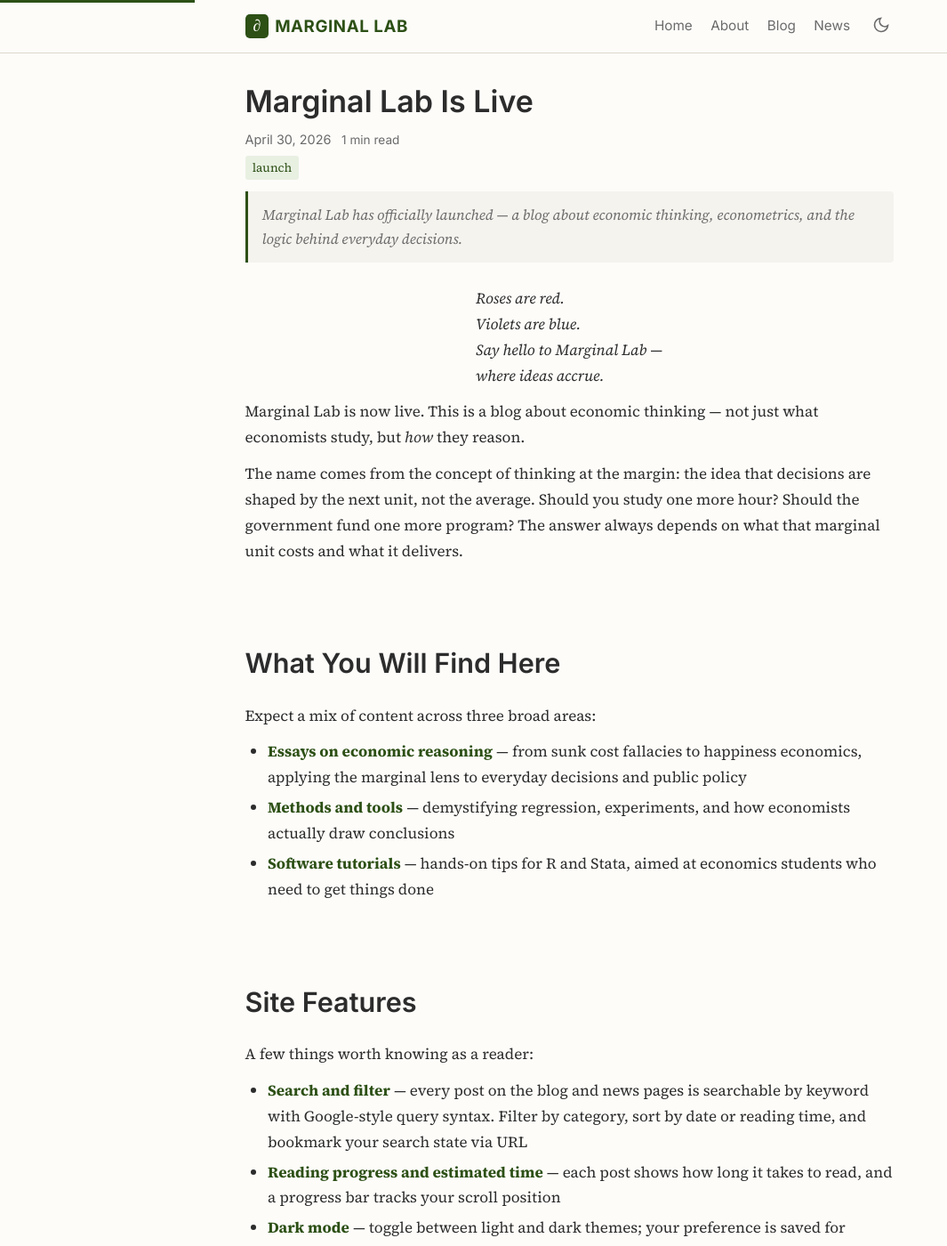
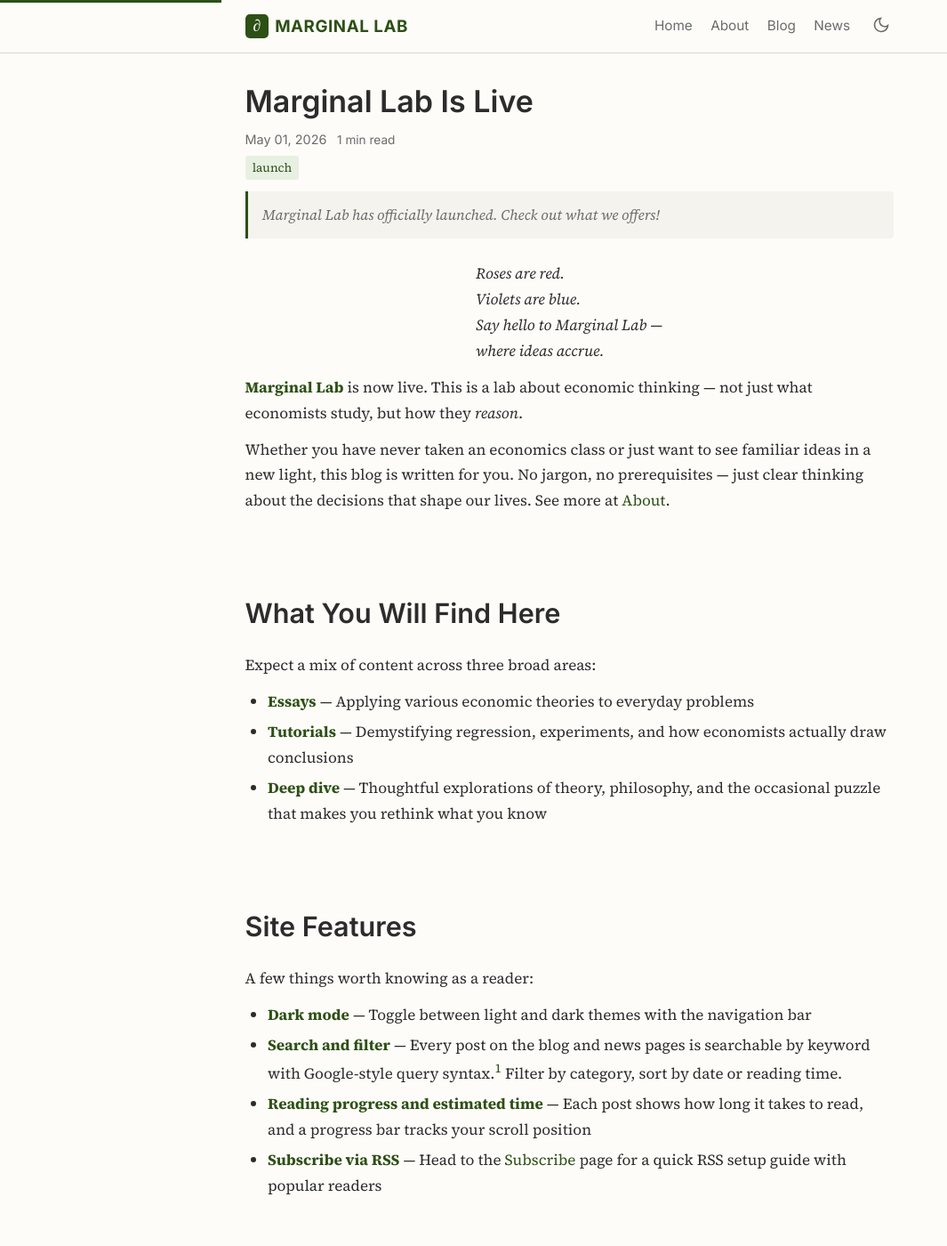
Before and after one commit to marginallabs/marginallabs.github.io, a Jekyll site: the page built from _posts/2026-04-30-Marginal-Lab-Is-Live.md, in a window 1280 px wide and 1400 px high. Shown: the whole window at 89% size, without its empty margins (0-1065 px from the left). Built offline with Jekyll 4.4.1, drawn with Linux system fonts in a browser that asks for light colours; some of the changed text lies outside the part shown.

Commit message:
Update launch post: audience, deep dive, links, footnote
Co-Authored-By: Claude Opus 4.7 <noreply@anthropic.com>

```diff
--- a/_posts/2026-04-30-Marginal-Lab-Is-Live.md
+++ b/_posts/2026-04-30-Marginal-Lab-Is-Live.md
@@ -1,11 +1,11 @@
 ---
 layout: post
 title: "Marginal Lab Is Live"
-date: 2026-04-30
+date: 2026-05-01
 categories: [launch]
 type: news
 permalink: /news/:title/
-abstract: "Marginal Lab has officially launched — a blog about economic thinking, econometrics, and the logic behind everyday decisions."
+abstract: "Marginal Lab has officially launched. Check out what we offers!"
 ---
 
 <blockquote style="font-style: italic; text-align: left; margin-left: auto; margin-right: auto; width: fit-content;">
@@ -17,30 +17,29 @@ where ideas accrue.
 
 </blockquote>
 
-Marginal Lab is now live. This is a blog about economic thinking — not just what economists study, but *how* they reason.
+**Marginal Lab** is now live. This is a lab about economic thinking — not just what economists study, but how they *reason*.
 
-The name comes from the concept of thinking at the margin: the idea that decisions are shaped by the next unit, not the average. Should you study one more hour? Should the government fund one more program? The answer always depends on what that marginal unit costs and what it delivers.
+Whether you have never taken an economics class or just want to see familiar ideas in a new light, this blog is written for you. No jargon, no prerequisites — just clear thinking about the decisions that shape our lives. See more at [About](/about/).
 
 # What You Will Find Here
 
 Expect a mix of content across three broad areas:
 
-- **Essays on economic reasoning** — from sunk cost fallacies to happiness economics, applying the marginal lens to everyday decisions and public policy
-- **Methods and tools** — demystifying regression, experiments, and how economists actually draw conclusions
-- **Software tutorials** — hands-on tips for R and Stata, aimed at economics students who need to get things done
+- **Essays** — Applying various economic theories to everyday problems
+- **Tutorials** — Demystifying regression, experiments, and how economists actually draw conclusions
+- **Deep dive** — Thoughtful explorations of theory, philosophy, and the occasional puzzle that makes you rethink what you know
 
 # Site Features
 
 A few things worth knowing as a reader:
 
-- **Search and filter** — every post on the blog and news pages is searchable by keyword with Google-style query syntax. Filter by category, sort by date or reading time, and bookmark your search state via URL
-- **Reading progress and estimated time** — each post shows how long it takes to read, and a progress bar tracks your scroll position
-- **Dark mode** — toggle between light and dark themes; your preference is saved for future visits
-- **Subscribe via RSS** — head to the Subscribe page for a quick RSS setup guide with popular readers
-- **Post series** — some topics are organized into series (e.g., *The Tools of Economics*) with dedicated navigation so you can follow along in order
-- **Share and print** — share buttons for every major platform, and a clean print stylesheet for offline reading
-- **Visited post tracking** — posts you have already read appear in a muted color so you can spot new content at a glance
+- **Dark mode** — Toggle between light and dark themes with the navigation bar
+- **Search and filter** — Every post on the blog and news pages is searchable by keyword with Google-style query syntax.[^1] Filter by category, sort by date or reading time.
+- **Reading progress and estimated time** — Each post shows how long it takes to read, and a progress bar tracks your scroll position
+- **Subscribe via RSS** — Head to the [Subscribe](/subscribe/) page for a quick RSS setup guide with popular readers
 
 # What Is Next
 
-More posts are on the way — including new entries in the *Tools of Economics* series and the *Fallacy* collection. If you have a topic you would like to see covered, feel free to reach out at [marginallab@proton.me](mailto:marginallab@proton.me).
+More posts are on the way! If you have a topic you would like to see covered, feel free to reach out at [marginallab@proton.me](mailto:marginallab@proton.me).
+
+[^1]: Google-style query syntax lets you refine your search: type multiple words for an AND search (e.g., `sunk cost`), wrap phrases in quotes for exact matches (e.g., `"second best"`), and use a minus sign to exclude terms (e.g., `-fallacy`). [Learn More](https://support.google.com/websearch/answer/2466433)
```
